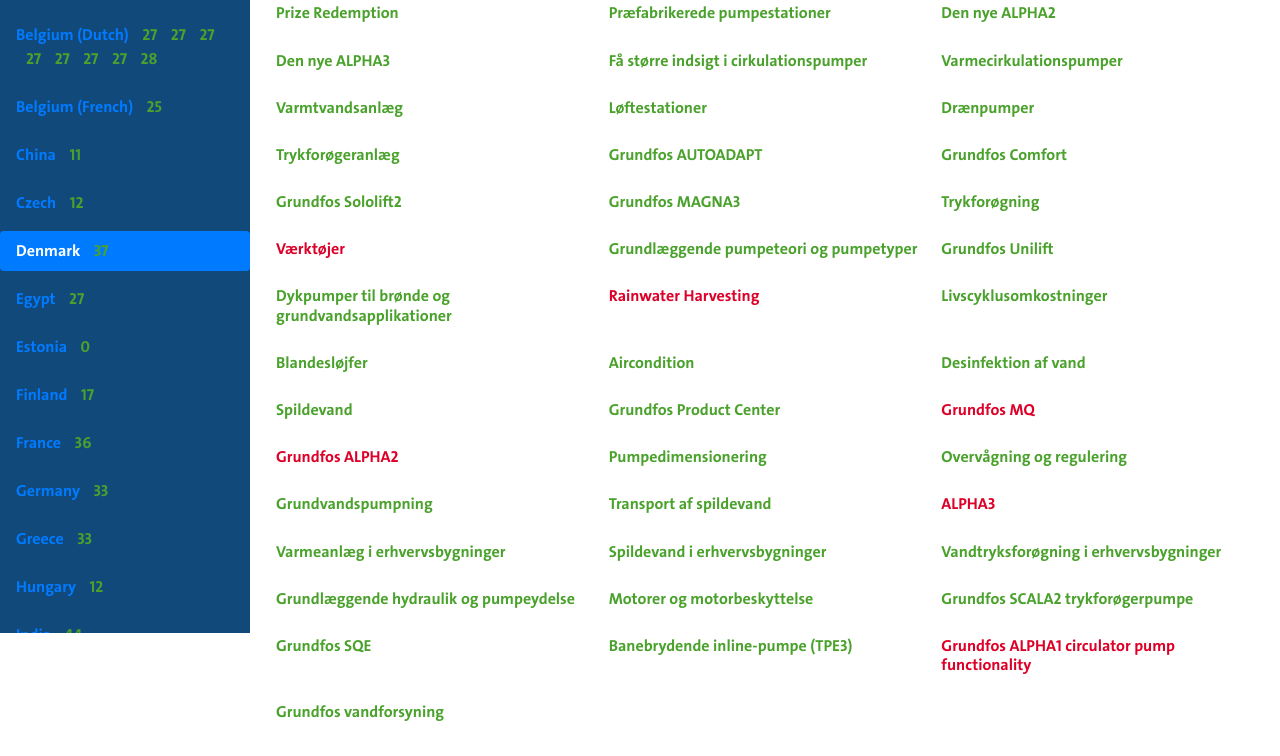
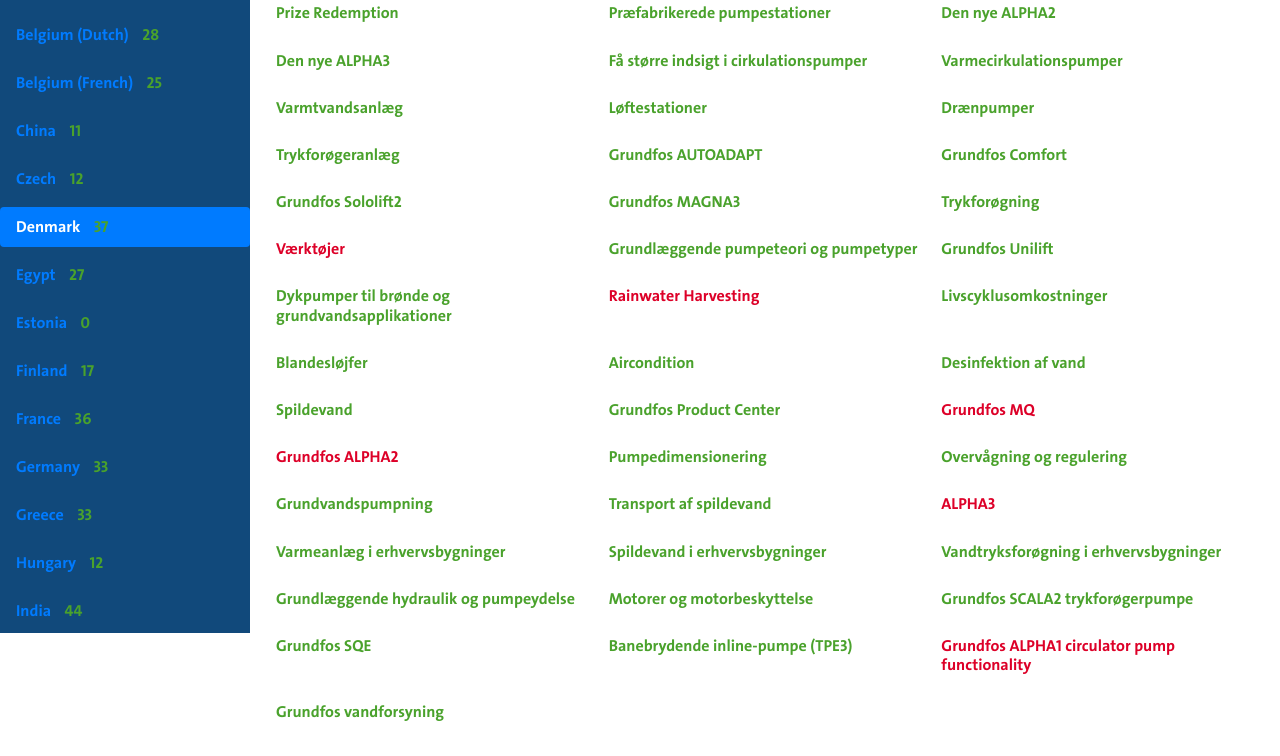
Before and after one commit to ChristopherBabb/Ecademy-Dashboard-v2, a website: page index.html in a window 1280 px wide. Shown: the part 167-923 px from the top of the page. Drawn offline with Linux system fonts and the light colour scheme.

Commit message:
fixing belgium dutch

```diff
--- a/index.html
+++ b/index.html
@@ -484,7 +484,7 @@
     <!-- /#wrapper -->
 
     <!-- Bootstrap core JavaScript -->
-    <script src="js/main.js?v=10"></script>
+    <script src="js/main.js?v=11"></script>
     <script src="vendor/jquery/jquery.min.js"></script>
     <script src="vendor/bootstrap/js/bootstrap.bundle.min.js"></script>
 
--- a/js/main.js
+++ b/js/main.js
@@ -166,14 +166,12 @@
       <h6>${title}</h6>
       </article>
       `;
-      doc.querySelector("#v-pills-belgium_dutch-tab").innerHTML += `
-      <span class="sidebar_num">${active_num.length}</span>
-      `;
+
     }
   }
     }
     console.log(active_num.length)
-    doc.querySelector("#belgium_dutch_active").innerHTML += `
+    doc.querySelector("#belgium_dutch").innerHTML += `
     <article class="activate">
     <h2 class="course">Active Courses: </h2>
     <h2 class="num"> ${active_num.length}</h2>
```
